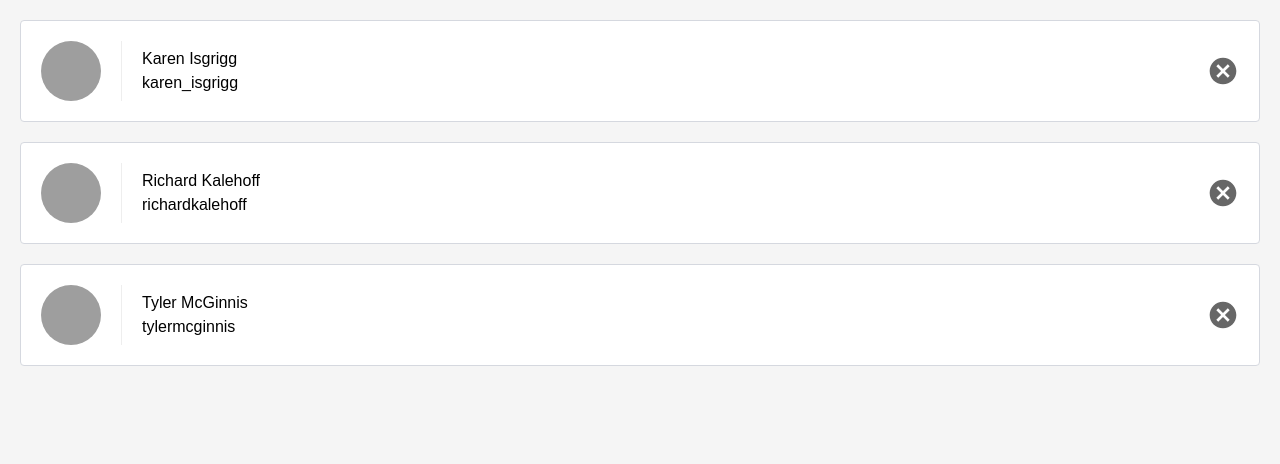
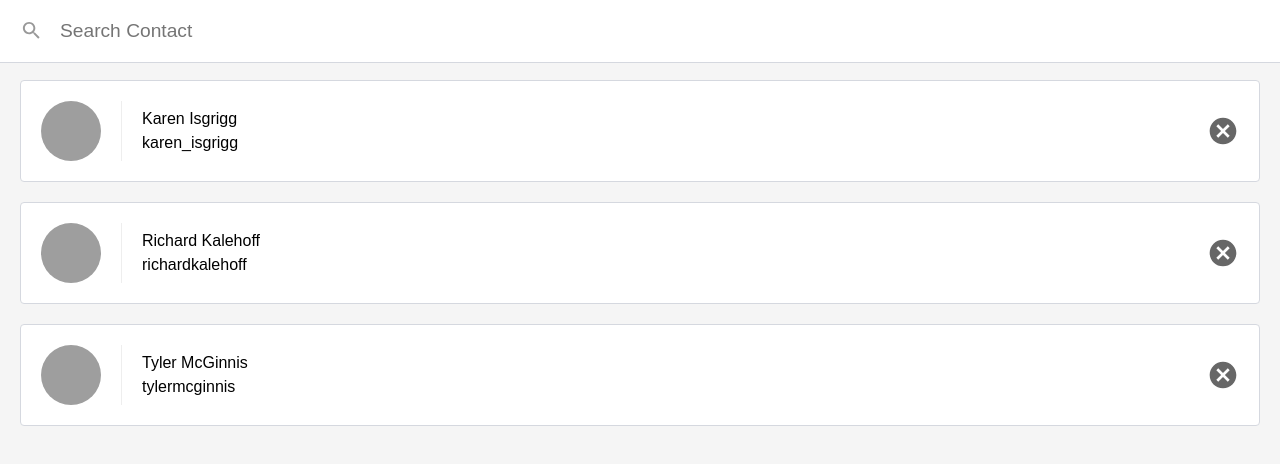
Before and after one commit to Hossam86/contacts_react, a React (Create React App) app: page / in a window 1280 px wide. Shown: the top 464 px of the page. Built offline with nearby package versions, Linux system fonts and the light colour scheme.

Commit message:
filter based contact name

```diff
--- a/src/ListContacts.js
+++ b/src/ListContacts.js
@@ -1,9 +1,42 @@
-import React from "react";
+import React, { Component } from "react";
+import PropTypes from "prop-types";
 
-function ListContacts(props) {
+class ListContacts extends Component {
+  static propTypes = {
+    contacts: PropTypes.array.isRequired,
+    onDeleteContact: PropTypes.func.isRequired,
+  };
+  state = {
+    query: "",
+  };
+  updateQuery = (query) => {
+    this.setState(() => ({
+      query: query.trim(),
+    }));
+  };
+
+  render() {
+    const { query } = this.state;
+    const { contacts, onDeleteContact } = this.props;
+    const showingContacts = contacts.filter((c) =>
+      c.name.toLowerCase().includes(query.toLowerCase())
+    );
+
     return (
+      <div className="list-contacts">
+        <div className=" list-contacts-top">
+          <input
+            className="search-contacts"
+            type="'text"
+            placeholder="Search Contact"
+            value={this.state.query}
+            onChange={(event) => {
+              this.updateQuery(event.target.value);
+            }}
+          ></input>
+        </div>
         <ol className="contact-list">
-      {props.contacts.map((contact) => (
+          {showingContacts.map((contact) => (
             <li key={contact.id} className="contact-list-item">
               <div
                 className="contact-avatar"
@@ -16,7 +49,7 @@ function ListContacts(props) {
                 <p>{contact.handle}</p>
               </div>
               <button
-            onClick={() => props.onDeleteContact(contact)}
+                onClick={() => this.props.onDeleteContact(contact)}
                 className="contact-remove"
               >
                 Remove
@@ -24,6 +57,9 @@ function ListContacts(props) {
             </li>
           ))}
         </ol>
+      </div>
     );
   }
+}
+
 export default ListContacts;
```
Lines whose indentation alone changed are shown as unchanged.
